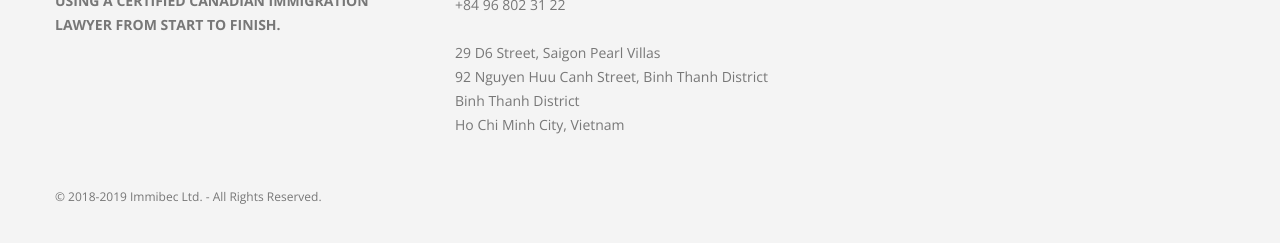
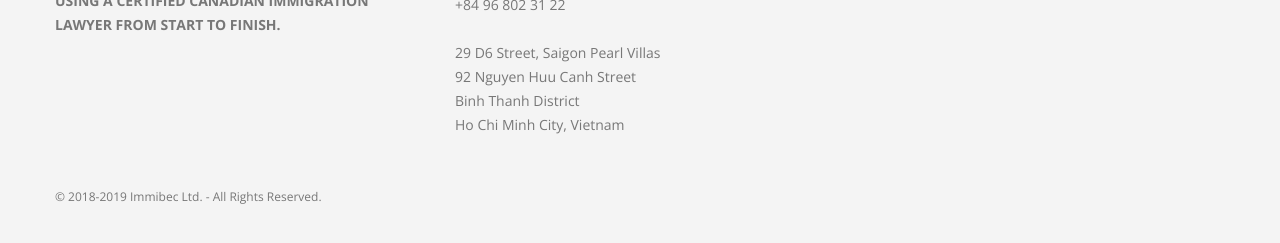
Before and after one commit to ImmibecLTD/fr, a plain HTML site: page contact.html in a window 1280 px wide. Shown: the part 1244-1487 px from the top of the page. Drawn offline with nearby package versions, Linux system fonts and the light colour scheme; files that its build step writes are made by us from their sources.

Commit message:
Update contact.html

```diff
--- a/contact.html
+++ b/contact.html
@@ -160,7 +160,7 @@
 							<p>info@immibec.com<br>+84 96 802 31 22<br>
 							<br>
 								29 D6 Street, Saigon Pearl Villas<br>
-								92 Nguyen Huu Canh Street, Binh Thanh District<br>
+								92 Nguyen Huu Canh Street<br>
 								Binh Thanh District<br>
 								Ho Chi Minh City, Vietnam</p>
 						</div>
```
